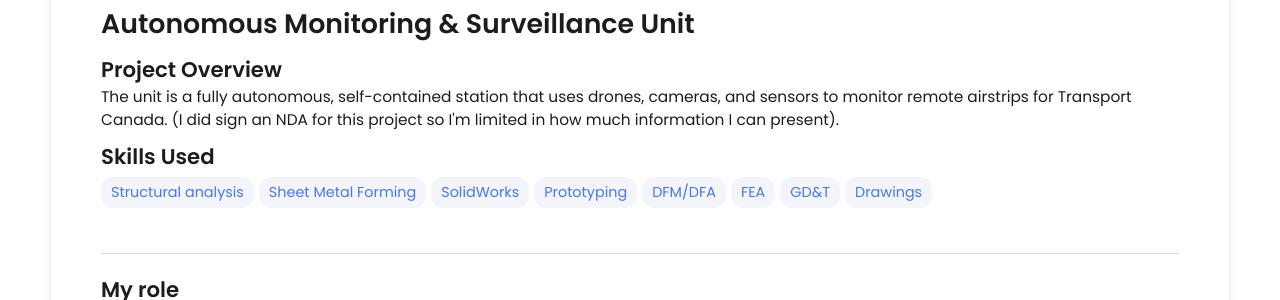
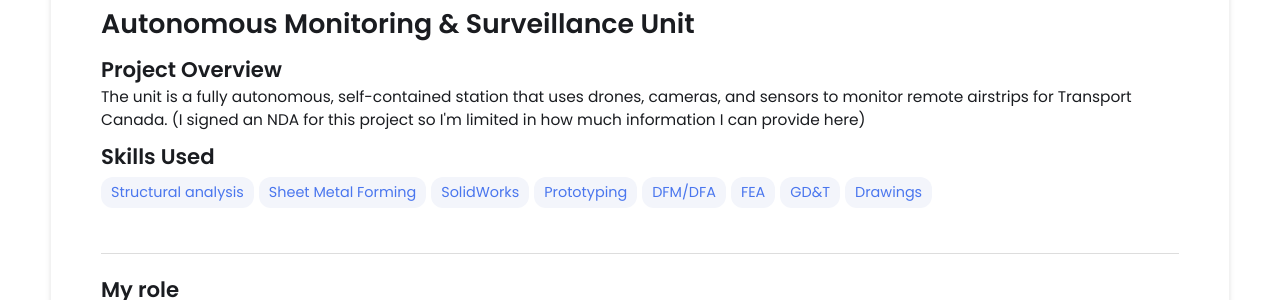
Before and after one commit to kevinrae001/kevinrae001.github.io, a Jekyll site: the page built from _projects/AEMS/index.md, in a window 1280 px wide and 900 px high, scrolled down 329 px. Shown: the part 174-474 px from the top of the window. Built offline with Jekyll 4.4.1, drawn with Linux system fonts in a browser that asks for light colours; some of the changed text lies outside the part shown.

Commit message:
Update index.md

```diff
--- a/_projects/AEMS/index.md
+++ b/_projects/AEMS/index.md
@@ -1,7 +1,7 @@
 ---
 layout: post
 title: Autonomous Monitoring & Surveillance Unit
-description:  The unit is a fully autonomous, self-contained station that uses drones, cameras, and sensors to monitor remote airstrips for Transport Canada. (I did sign an NDA for this project so I'm limited in how much information I can present).
+description:  The unit is a fully autonomous, self-contained station that uses drones, cameras, and sensors to monitor remote airstrips for Transport Canada. (I signed an NDA for this project so I'm limited in how much information I can provide here)
 skills:
 - Structural analysis
 - Sheet Metal Forming
```
Also changed, not shown: other parts of _projects/AEMS/index.md (+0 -3 lines).
